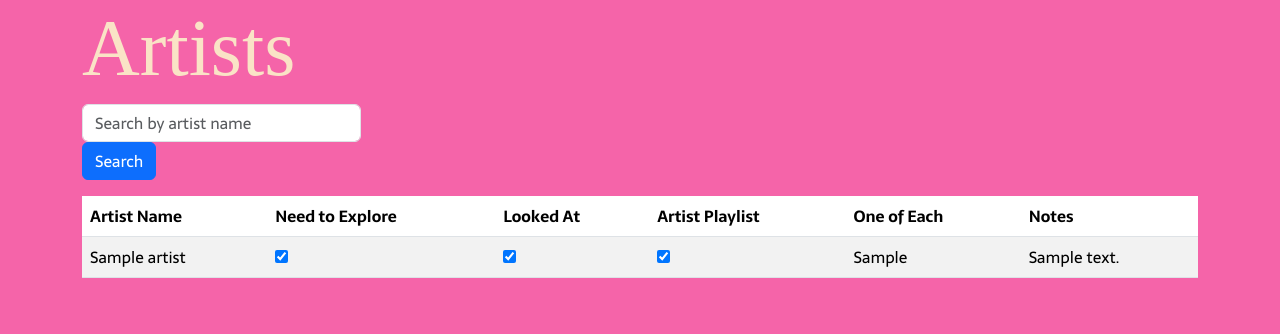
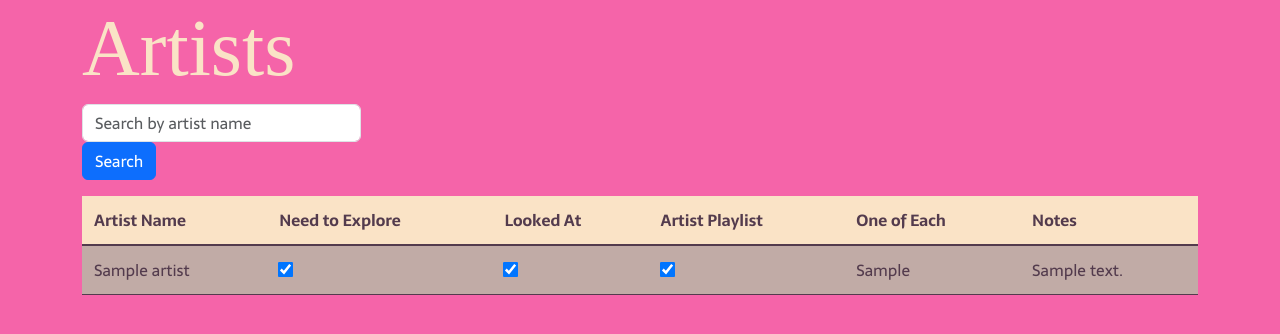
Before and after one commit to admiralorbiter/music-manager, a Flask app: page /artists_overview in a window 1280 px wide. Shown: the top 334 px of the page. Run offline with Flask 3, Linux system fonts and the light colour scheme; tables that the repository leaves empty hold one stand-in row (values such as "Sample post"); some libraries are stand-ins or nearby versions; some web fonts are replaced.

Commit message:
added custom table css

```diff
--- a/app/static/css/artists_overview.css
+++ b/app/static/css/artists_overview.css
@@ -0,0 +1,46 @@
+/* Custom table styling with user's color palette */
+
+/* Base table styling */
+.custom-table {
+    width: 100%;
+    margin-bottom: 1rem;
+    color: var(--eggplant); /* Eggplant text color */
+    border-collapse: collapse;
+}
+
+/* Table headers */
+.custom-table th {
+    background-color: var(--champagne); /* Champagne for header background */
+    text-align: left;
+    padding: 0.75rem;
+    border-bottom: 2px solid var(--eggplant); /* Eggplant for header border */
+    color: var(--eggplant); /* Eggplant text color */
+}
+
+/* Table cells */
+.custom-table td {
+    padding: 0.75rem;
+    vertical-align: top;
+    border-bottom: 1px solid var(--eggplant); /* Eggplant for cell border */
+    color: var(--eggplant); /* Eggplant text color */
+}
+
+/* Striped rows */
+.custom-table tbody tr:nth-of-type(odd) {
+    background-color: var(--pale-dogwood); /* Pale Dogwood for odd rows */
+}
+
+.custom-table tbody tr:nth-of-type(even) {
+    background-color: var(--amaranth-pink); /* Amaranth Pink for even rows */
+}
+
+/* Hover effect */
+.custom-table tbody tr:hover {
+    background-color: var(--champagne); /* Champagne for hover effect */
+}
+
+/* Optional: Adjust checkbox styling if needed */
+.custom-table input[type="checkbox"] {
+    transform: scale(1.2); /* Make checkboxes slightly larger */
+    margin-right: 10px;
+}
--- a/app/templates/artists_overview.html
+++ b/app/templates/artists_overview.html
@@ -9,7 +9,7 @@
     <input type="text" name="search" class="form-control mr-2" placeholder="Search by artist name" value="{{ request.args.get('search', '') }}">
     <button type="submit" class="btn btn-primary">Search</button>
 </form>
-<table class="table table-striped">
+<table class="custom-table">
     <thead>
         <tr>
             <th>Artist Name</th>
```
